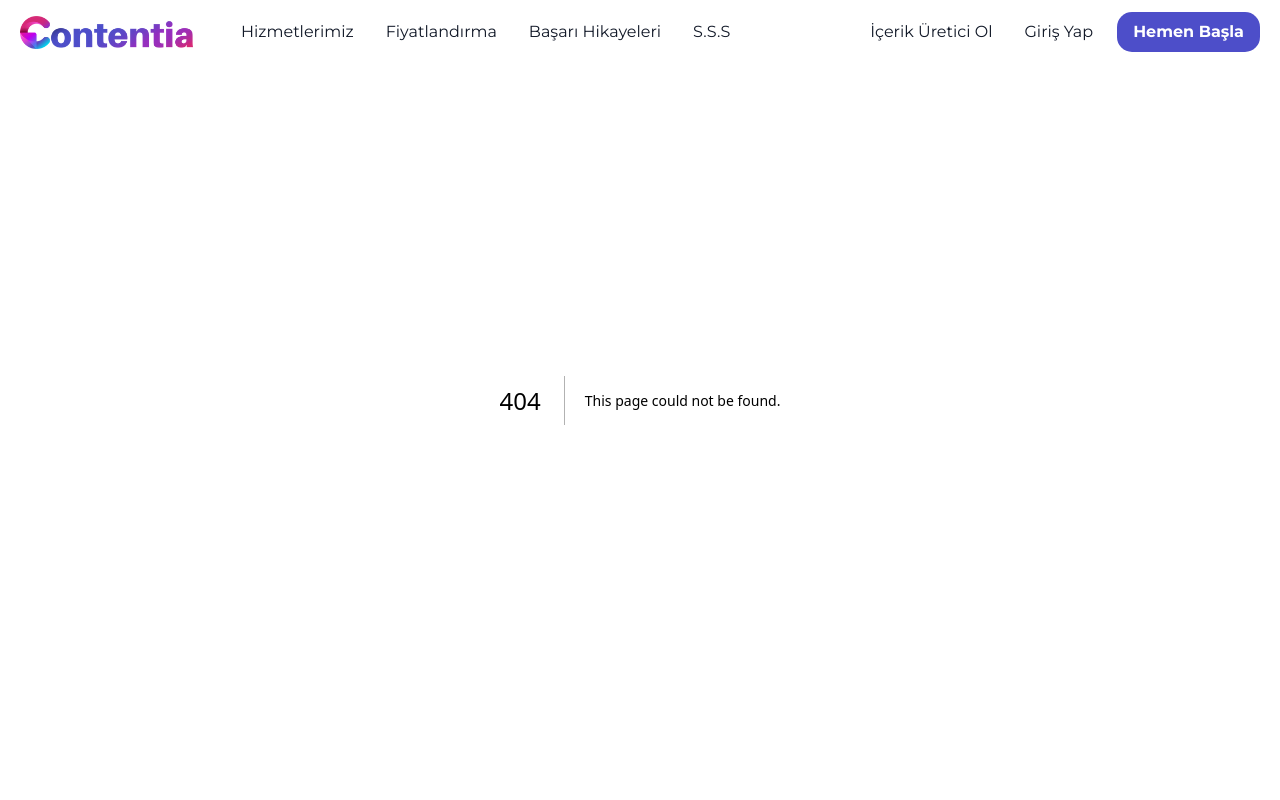
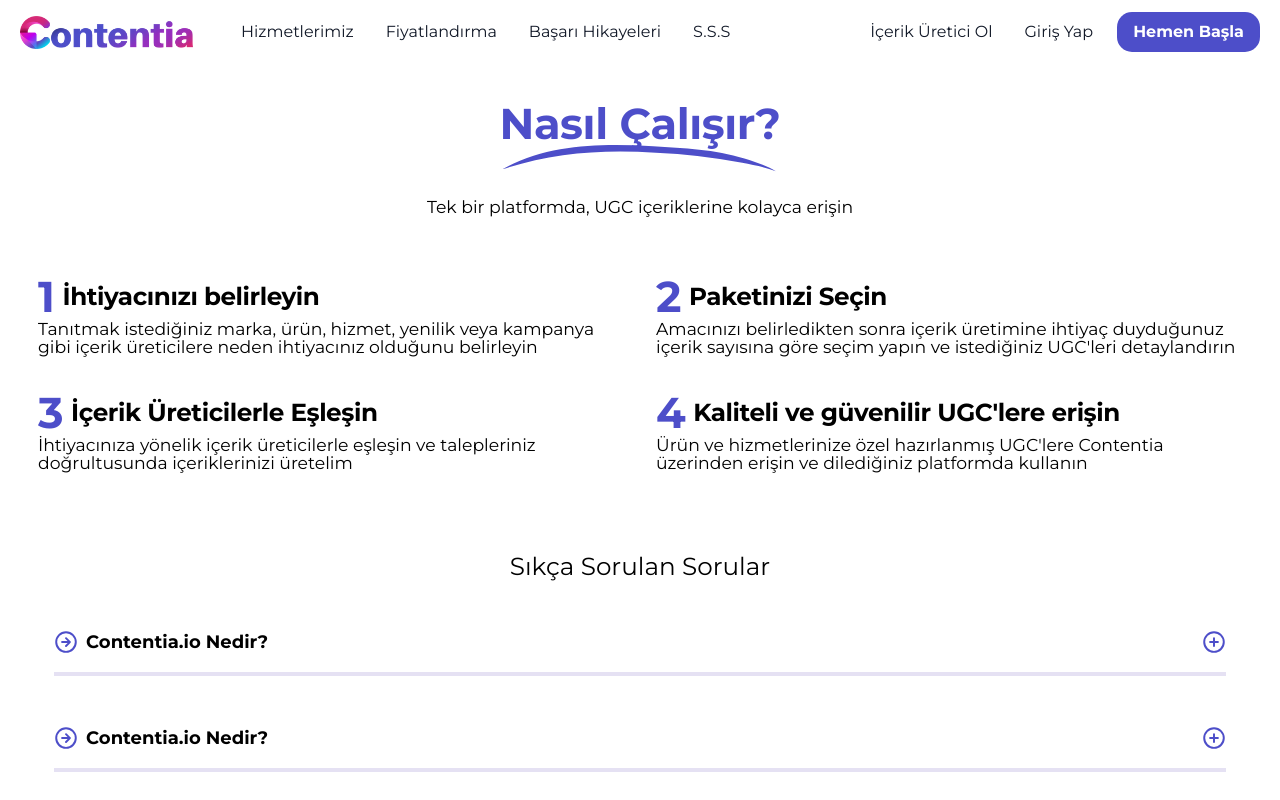
Before and after one commit to AdilKhanbpk/contentia-frontend, a Next.js app: page /contentiaio/how-it-works in a window 1280 px wide. Before the commit this address had no page. Shown: the top 800 px of the page. Built offline with nearby package versions, Linux system fonts and the light colour scheme.

Commit message:
added FAQs

```diff
--- /dev/null
+++ b/src/app/contentiaio/how-it-works/page.tsx
@@ -0,0 +1,10 @@
+import React from 'react';
+import HowItWorks from '@/components/HowItWorks/HowItWorks';
+
+export default function howItWorks() {
+  return (
+    <>
+      <HowItWorks></HowItWorks>
+    </>
+  );
+}
--- /dev/null
+++ b/src/components/HowItWorks/HowItWorks.tsx
@@ -0,0 +1,153 @@
+"use client";
+import React, { useState } from 'react';
+import Image from 'next/image';
+
+
+
+// Define the FAQProps interface to specify the shape of the FAQ items
+interface FAQProps {
+    question: string;
+    answer: string;
+}
+
+export default function HowItWorks() {
+
+    const [openIndex, setOpenIndex] = useState<number | null>(null);
+
+    const toggleFAQ = (index: number) => {
+        setOpenIndex(openIndex === index ? null : index);
+    };
+
+    const faqs: FAQProps[] = [
+        { question: 'Contentia.io Nedir?', answer: 'Contentia.io, kullanıcıların içerik üreticilerle eşleştiği ve içeriklerini talep ettiği bir platformdur.' },
+        { question: 'Contentia.io Nedir?', answer: 'Contentia.io, kullanıcıların içerik üreticilerle eşleştiği ve içeriklerini talep ettiği bir platformdur.' },
+        { question: 'Contentia.io Nedir?', answer: 'Contentia.io, kullanıcıların içerik üreticilerle eşleştiği ve içeriklerini talep ettiği bir platformdur.' },
+        { question: 'Contentia.io Nedir?', answer: 'Contentia.io, kullanıcıların içerik üreticilerle eşleştiği ve içeriklerini talep ettiği bir platformdur.' },
+    ];
+
+    return (
+        <>
+            <div className='px-4 sm:px-6 md:px-8 lg:px-[38px] '>
+                {/* /////////////// */}
+
+                <div className=' mt-8 sm:mt-12 md:mt-16 lg:mt-[100px]'>
+                    <div className='flex flex-col justify-center items-center'>
+                        <h1 className='headingText BlueText mb-3'>Nasıl Çalışır?</h1>
+                        <div className='imageRotate'>
+                            <Image
+                                src="/borderImage.svg"
+                                height={300}
+                                width={270}
+                                alt="border image"
+                                className="object-contain" // Use object-contain to maintain aspect ratio
+                            />
+                        </div>
+                        <p className='paraTextTwo mb-14'>Tek bir platformda, UGC içeriklerine kolayca erişin</p>
+                    </div>
+                    {/* Updated container for 2x2 grid */}
+                    <div className='grid grid-cols-1 sm:grid-cols-2 gap-8'>
+                        {/* First Box */}
+                        <div className=''>
+                            <div className='flex flex-col'>
+                                <div className='flex flex-row items-center'>
+                                    <h1 className='headingTextBlue mr-2'>1</h1>
+                                    <div className='headingTextTwo'>İhtiyacınızı belirleyin</div>
+                                </div>
+                                <div>
+                                    <p className='paraTextTwo'>
+                                        Tanıtmak istediğiniz marka, ürün, hizmet, yenilik veya kampanya gibi içerik üreticilere neden ihtiyacınız olduğunu belirleyin
+                                    </p>
+                                </div>
+                            </div>
+                        </div>
+
+                        {/* Second Box */}
+                        <div className=''>
+                            <div className='flex flex-col'>
+                                <div className='flex flex-row items-center'>
+                                    <h1 className='headingTextBlue mr-2'>2</h1>
+                                    <div className='headingTextTwo'>Paketinizi Seçin</div>
+                                </div>
+                                <div>
+                                    <p className='paraTextTwo'>
+                                        Amacınızı belirledikten sonra içerik üretimine ihtiyaç duyduğunuz içerik sayısına göre seçim yapın ve istediğiniz UGC'leri detaylandırın
+                                    </p>
+                                </div>
+                            </div>
+                        </div>
+
+                        {/* Third Box */}
+                        <div className=''>
+                            <div className='flex flex-col'>
+                                <div className='flex flex-row items-center'>
+                                    <h1 className='headingTextBlue mr-2'>3</h1>
+                                    <div className='headingTextTwo'>İçerik Üreticilerle Eşleşin</div>
+                                </div>
+                                <div>
+                                    <p className='paraTextTwo'>
+                                        İhtiyacınıza yönelik içerik üreticilerle eşleşin ve talepleriniz doğrultusunda içeriklerinizi üretelim
+                                    </p>
+                                </div>
+                            </div>
+                        </div>
+
+                        {/* Fourth Box */}
+                        <div className=''>
+                            <div className='flex flex-col'>
+                                <div className='flex flex-row items-center'>
+                                    <h1 className='headingTextBlue mr-2'>4</h1>
+                                    <div className='headingTextTwo'>Kaliteli ve güvenilir UGC'lere erişin</div>
+                                </div>
+                                <div>
+                                    <p className='paraTextTwo'>
+                                        Ürün ve hizmetlerinize özel hazırlanmış UGC'lere Contentia üzerinden erişin ve dilediğiniz platformda kullanın
+                                    </p>
+                                </div>
+                            </div>
+                        </div>
+                    </div>
+                </div>
+
+
+
+
+                {/* //////////// */}
+
+                <div className='mt-8 sm:mt-12 md:mt-16 lg:mt-20'>
+                    <h1 className='paraText text-center mb-8'>Sıkça Sorulan Sorular</h1>
+
+                    {/* FAQ items */}
+                    <div className='space-y-4'>
+                        {faqs.map((faq, index) => (
+                            <div
+                                key={index}
+                                className={` p-4 rounded-lg `}
+                                onClick={() => toggleFAQ(index)}
+                            >
+                                <div className='flex justify-between items-center cursor-pointer'>
+                                    <div className='flex items-center'>
+                                        <Image width={20} height={20} src='/icons/ArrowRight.svg' className='w-6 h-6 text-[#5d5dbd] mr-2' alt="arrow icon" />
+                                        <h2 className='font-semibold text-lg'>{faq.question}</h2>
+                                    </div>
+                                    <Image width={20} height={20} src='/icons/plus.svg' className='w-6 h-6 text-[#5d5dbd]' alt="plus icon" />
+                                </div>
+
+                                {/* FAQ Answer */}
+                                {openIndex === index && (
+                                    <div className='mt-4 paraTextTwo '>
+                                        {faq.answer}
+                                    </div>
+                                )}
+
+                                <div className="w-full h-1 sectionBG mt-4"></div>
+
+                            </div>
+                        ))}
+                    </div>
+                </div>
+
+
+            </div>
+        </>
+    );
+}
```
Also changed, not shown: public/icons/ArrowRight.svg (added), public/icons/plus.svg (added).
